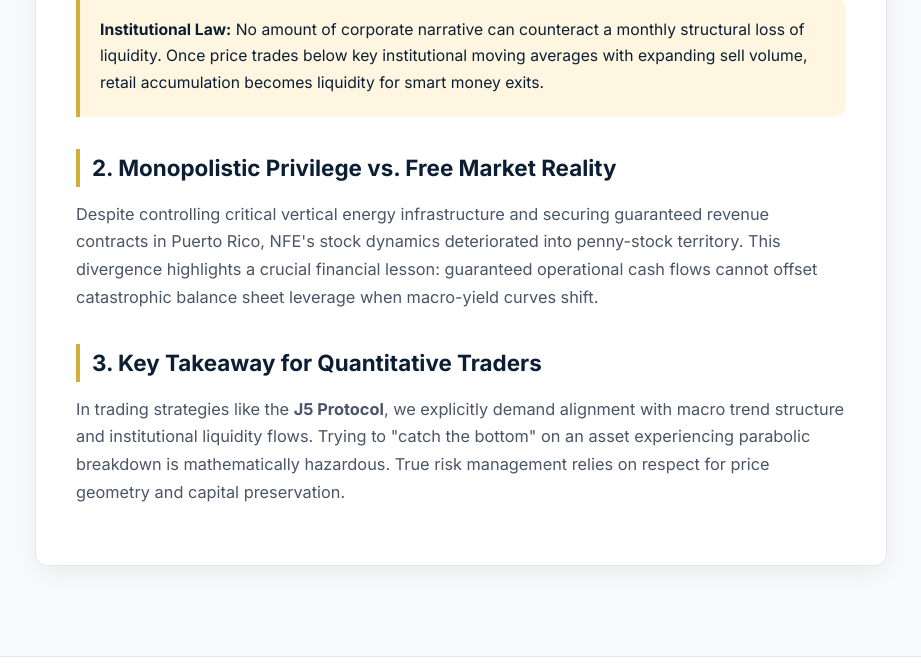
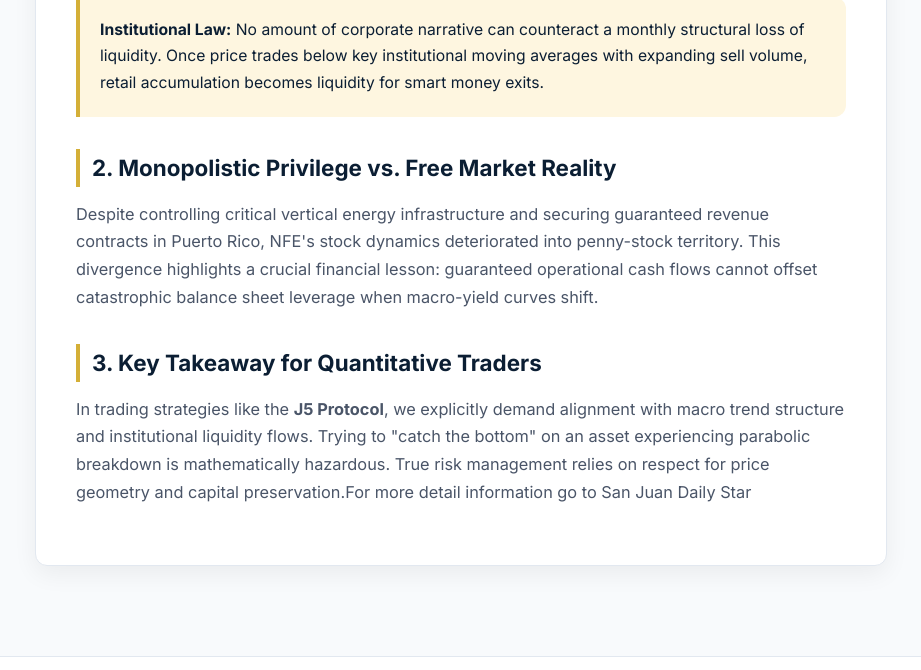
Before and after one commit to jvieranieves54-alt/j5-trading-strategy, a plain HTML site: page blog/nfe-audit.html in a window 1280 px wide. Shown: the part 1176-1846 px from the top of the page, without its empty margins (179-1100 px from the left). Drawn offline with Linux system fonts and the light colour scheme.

Commit message:
Add files via upload

```diff
--- a/blog/nfe-audit.html
+++ b/blog/nfe-audit.html
@@ -177,8 +177,8 @@
                         <span class="lang-en">3. Key Takeaway for Quantitative Traders</span>
                         <span class="lang-es" style="display:none;">3. Conclusión Clave para Traders Cuantitativos</span>
                     </h2>
-                    <p class="lang-en">In trading strategies like the <strong>J5 Protocol</strong>, we explicitly demand alignment with macro trend structure and institutional liquidity flows. Trying to "catch the bottom" on an asset experiencing parabolic breakdown is mathematically hazardous. True risk management relies on respect for price geometry and capital preservation.</p>
-                    <p class="lang-es" style="display:none;">En estrategias cuantitativas como el <strong>Protocolo J5</strong>, exigimos explícitamente alineación con la estructura de la tendencia macro y el flujo de liquidez institucional. Intentar "atraparle el piso" a un activo que experimenta un colapso parabólico es matemáticamente peligroso. La verdadera gestión de riesgo se basa en el respeto a la geometría del precio y la preservación del capital.</p>
+                    <p class="lang-en">In trading strategies like the <strong>J5 Protocol</strong>, we explicitly demand alignment with macro trend structure and institutional liquidity flows. Trying to "catch the bottom" on an asset experiencing parabolic breakdown is mathematically hazardous. True risk management relies on respect for price geometry and capital preservation.For more detail information go to <a href="https://www.sanjuandailystar.com/post/analysts-raise-red-flags-on-new-fortress-energy-s-financial-condition" color=blue >San Juan Daily Star</a></p>
+                    <p class="lang-es" style="display:none;">En estrategias cuantitativas como el <strong>Protocolo J5</strong>, exigimos explícitamente alineación con la estructura de la tendencia macro y el flujo de liquidez institucional. Intentar "atraparle el piso" a un activo que experimenta un colapso parabólico es matemáticamente peligroso. La verdadera gestión de riesgo se basa en el respeto a la geometría del precio y la preservación del capital.Para mas informacion ir a <a href="https://www.sanjuandailystar.com/post/analysts-raise-red-flags-on-new-fortress-energy-s-financial-condition"  color='blue'>San Juan Daily Star</a></p>
                 </div>
             </article>
         </div>
```
